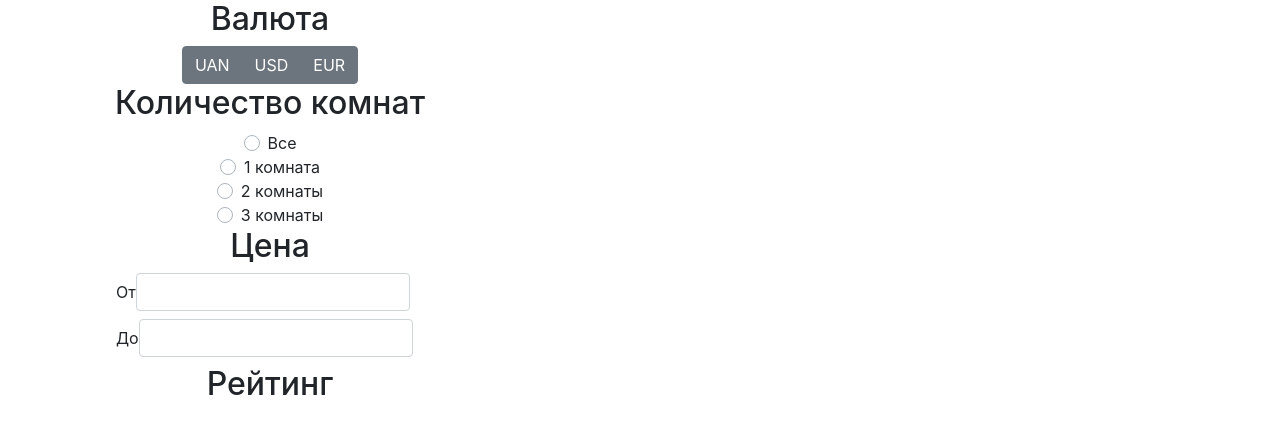
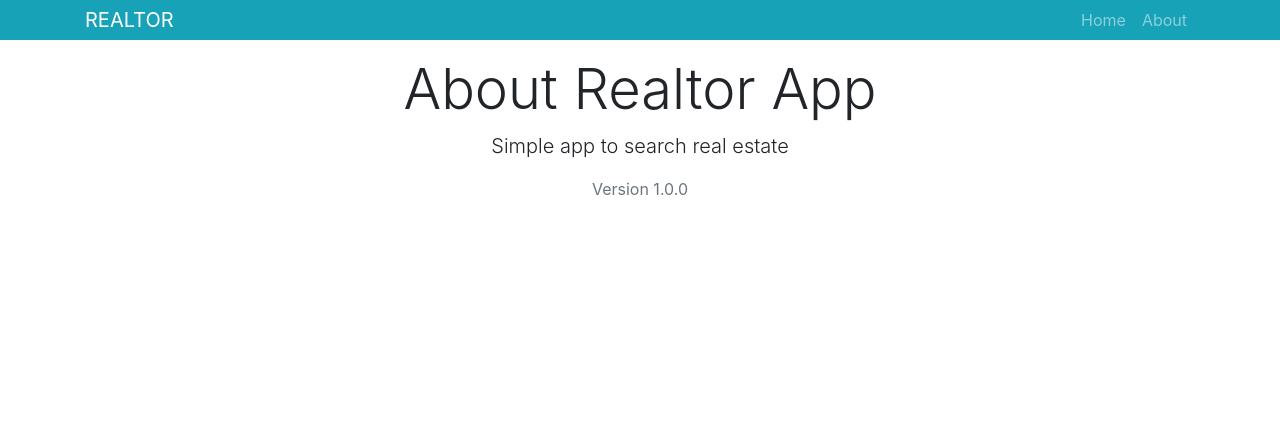
Before and after one commit to uanoob/realtor-app, a React (Create React App) app: page /about in a window 1280 px wide. Shown: the top 434 px of the page. Built offline with nearby package versions, Linux system fonts and the light colour scheme; no server answers.

Commit message:
Add pages -> about, notfound & header

```diff
--- a/src/App.js
+++ b/src/App.js
@@ -4,7 +4,10 @@ import { Provider } from 'react-redux';
 import './App.css';
 import 'bootstrap/dist/css/bootstrap.min.css';
 import store from './store/store';
+import Header from './layout/header/Header';
 import Home from './layout/home/Home';
+import About from './layout/about/About';
+import NotFound from './layout/notFound/NotFound';
 
 class App extends Component {
   render() {
@@ -12,9 +15,12 @@ class App extends Component {
       <Provider store={store}>
         <Router>
           <div className="App">
+            <Header branding="REALTOR" />
             <div className="container">
               <Switch>
-                <Route path="/" component={Home} />
+                <Route exact path="/" component={Home} />
+                <Route exact path="/about" component={About} />
+                <Route component={NotFound} />
               </Switch>
             </div>
           </div>
--- /dev/null
+++ b/src/layout/about/About.js
@@ -0,0 +1,11 @@
+import React from 'react';
+
+export default () => {
+  return (
+    <div>
+      <h1 className="display-4">About Realtor App</h1>
+      <p className="lead">Simple app to search real estate</p>
+      <p className="text-secondary">Version 1.0.0</p>
+    </div>
+  );
+};
--- /dev/null
+++ b/src/layout/header/Header.js
@@ -0,0 +1,40 @@
+import React from 'react';
+import PropTypes from 'prop-types';
+import { Link } from 'react-router-dom';
+
+const Header = props => {
+  const { branding } = props;
+  return (
+    <nav className="navbar navbar-expand-sm navbar-dark bg-info mb-3 py-0">
+      <div className="container">
+        <a href="/" className="navbar-brand">
+          {branding}
+        </a>
+        <div>
+          <ul className="navbar-nav mr-auto">
+            <li className="nav-item">
+              <Link to="/" className="nav-link">
+                <i className="fas fa-home" /> Home
+              </Link>
+            </li>
+            <li className="nav-item">
+              <Link to="/about" className="nav-link">
+                <i className="fas fa-question" /> About
+              </Link>
+            </li>
+          </ul>
+        </div>
+      </div>
+    </nav>
+  );
+};
+
+Header.defaultProps = {
+  branding: 'My App'
+};
+
+Header.propTypes = {
+  branding: PropTypes.string.isRequired
+};
+
+export default Header;
--- /dev/null
+++ b/src/layout/notFound/NotFound.js
@@ -0,0 +1,12 @@
+import React from 'react';
+
+export default () => {
+  return (
+    <div>
+      <h1 className="display-4">
+        <span className="text-danger">404</span> Page Not Found
+      </h1>
+      <p className="lead">Sorry, that page does not exist</p>
+    </div>
+  );
+};
```
